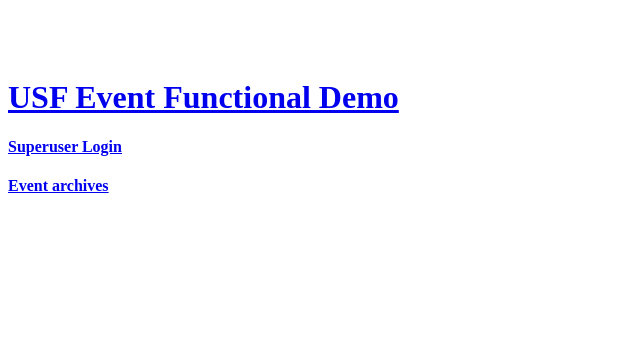
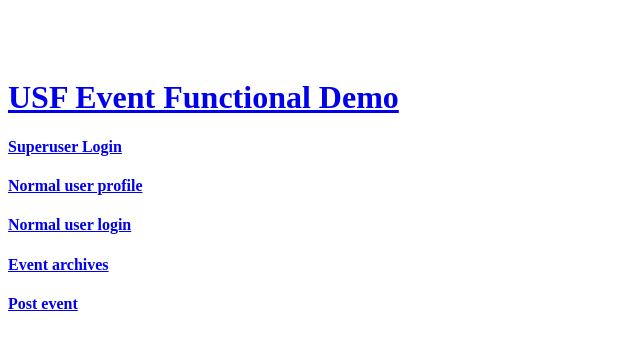
Before and after one commit to karuto/usfevent, a Django app: template templates/event/event_new.html in a window 1280 px wide. Shown: the top 350 px of the page, without its empty margins (0-640 px from the left). Run offline with Django 3.2, Linux system fonts and the light colour scheme; the template is opened without the code that fills it, so the values that code supplies are empty; some libraries are stand-ins or nearby versions.

Commit message:
Fixed post event, naming conventions

```diff
--- a/event/urls.py
+++ b/event/urls.py
@@ -16,7 +16,7 @@ urlpatterns = patterns('event.views',
 
     url(r'^archives/$', 'archives', name='archives'),
     url(r'^tag/(?P<tag>\w+)$', 'tagpage', name='tag'),
-    url(r'^postEvent/$', 'postEvent', name="postEvent"),
+    url(r'^post/$', 'post', name="post"),
 
     url(r'^(\d+)/add_comment/$', 'add_comment', name="add_comment"),
 
--- a/event/views.py
+++ b/event/views.py
@@ -48,7 +48,7 @@ def add_comment(request, pk):
     return redirect('index')
 
 
-def postEvent(request):
+def post(request):
     template_var = {}
     if request.method=="POST":
         title_ = request.POST["title"]
@@ -62,4 +62,4 @@ def postEvent(request):
         event.save()
         return HttpResponseRedirect(reverse("index"))
 
-    return render_to_response("event/postEvent.html",template_var,context_instance=RequestContext(request))
+    return render_to_response("event/event_post.html",template_var,context_instance=RequestContext(request))
--- a/templates/base.html
+++ b/templates/base.html
@@ -14,7 +14,14 @@
 <div class="container_16" style="padding-top: 50px;">
 <div class="grid_4"><h1><a href="/events">USF Event Functional Demo</a></h1>
 <h4><a href="/admin">Superuser Login</a></h4>
-<h4><a href="/events/archives">Event archives</a></h4>
+<h4><a href="/">Normal user profile</a></h4>
+{% if request.user.is_authenticated %}
+<h4><a href="{%url accounts.views.logout %}">Normal user logout</a></h4>
+{% else %}
+<h4><a href="{%url accounts.views.login %}">Normal user login</a></h4>
+{% endif %}
+<h4><a href="{%url event.views.archives %}">Event archives</a></h4>
+<h4><a href="{%url event.views.post %}">Post event</a></h4>
 </div>
 
 <div class="grid_12">
```
Also changed, not shown: templates/accounts/welcome.html (+0 -11 lines), templates/event/event_post.html (added, +12 -0 lines).
